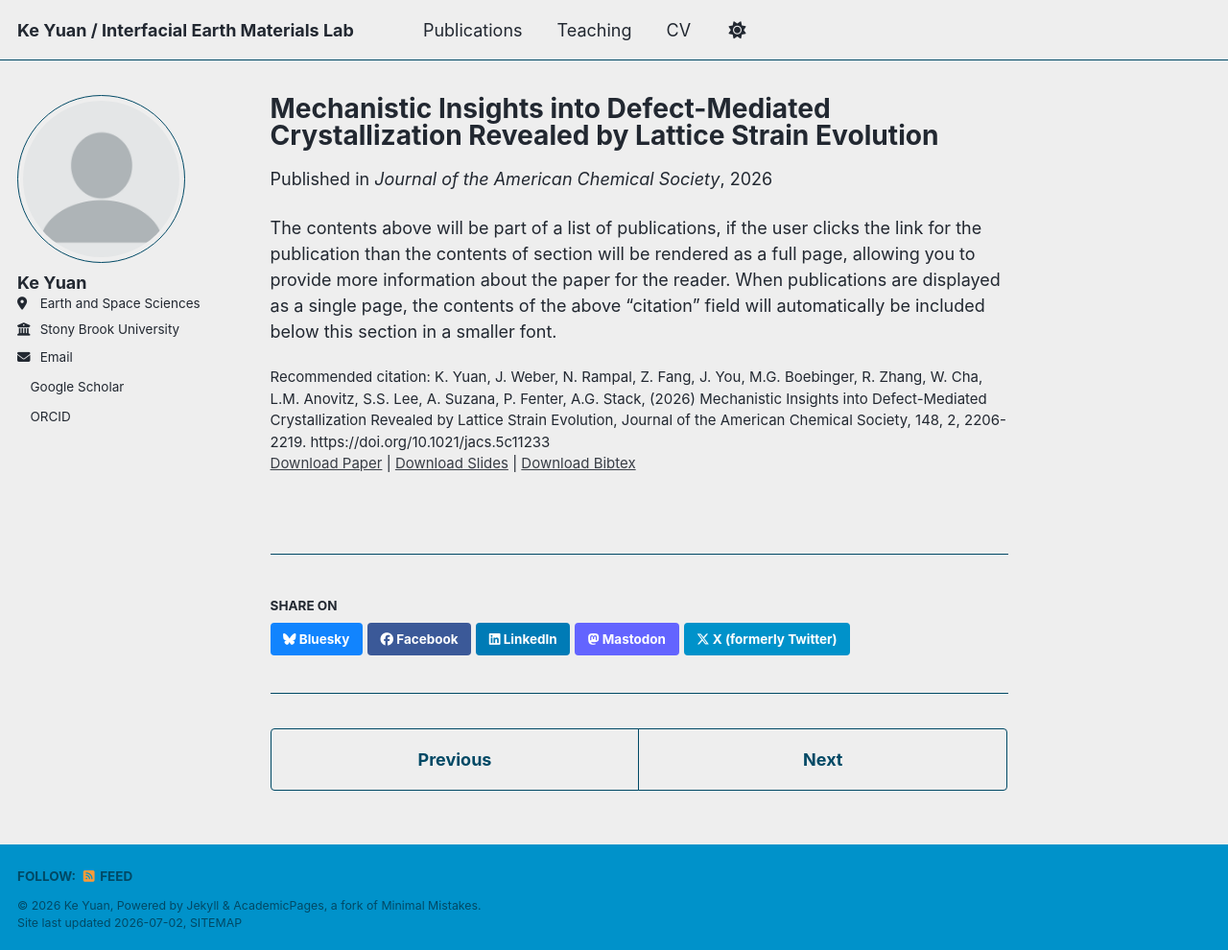
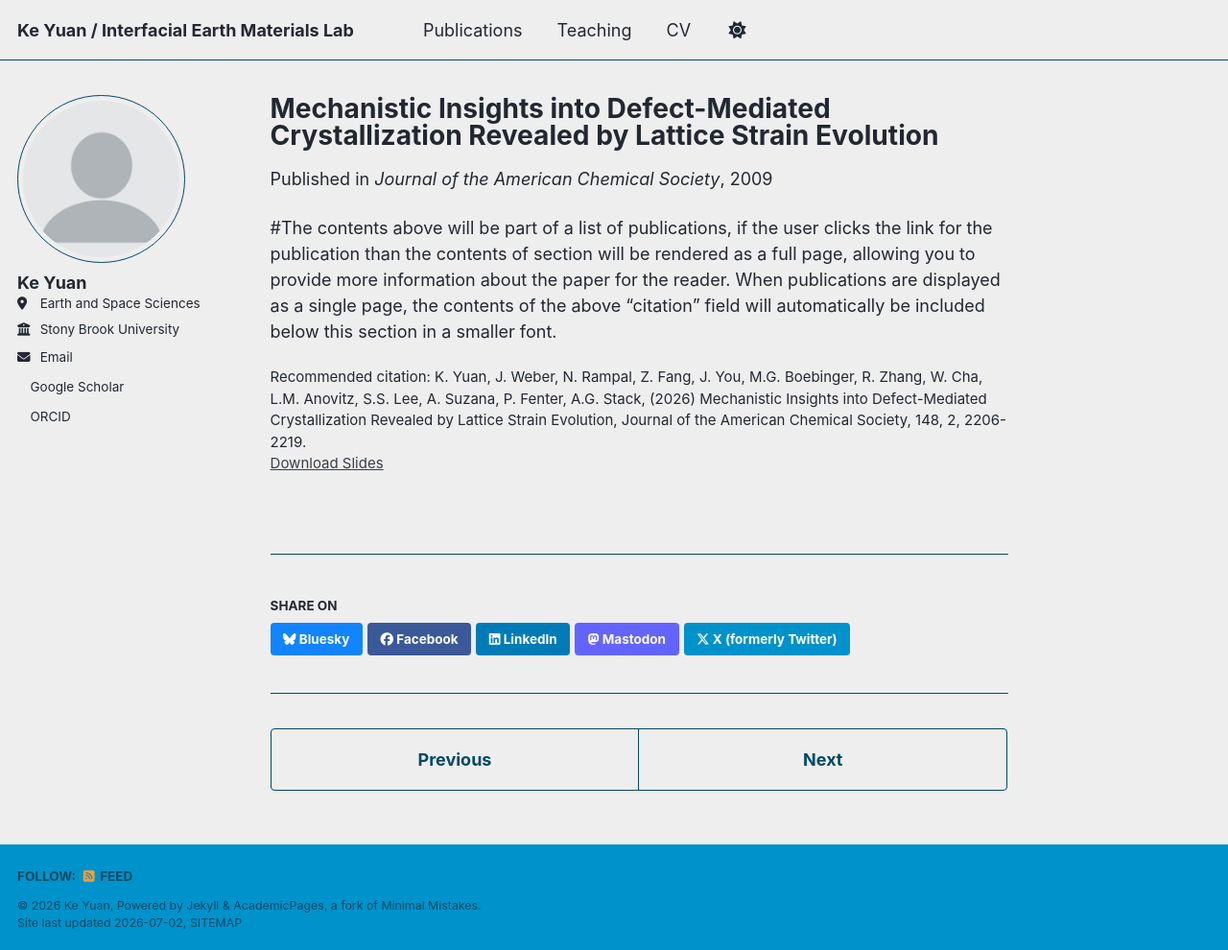
Before and after one commit to interface-earth/interface.github.io, a Jekyll site: the page built from _publications/2009-10-01-paper-title-number-1.md, in a window 1280 px wide and 990 px high. Shown: the whole window at 96% size. Built offline with Jekyll 4.4.1, drawn with Linux system fonts in a browser that asks for light colours; a style sheet for code colours, icons or effects is not loaded; part of the change alters nothing that is shown.

Commit message:
Update publication metadata in markdown file
Commented out the excerpt, date, paper URL, and BibTeX URL fields. Updated the slides URL to a DOI link.

```diff
--- a/_publications/2009-10-01-paper-title-number-1.md
+++ b/_publications/2009-10-01-paper-title-number-1.md
@@ -3,12 +3,12 @@ title: "Mechanistic Insights into Defect-Mediated Crystallization Revealed by La
 collection: publications
 category: manuscripts
 permalink: /publication/2009-10-01-paper-title-number-1
-excerpt: 'This paper is about the number 1. The number 2 is left for future work.'
-date: 2026-10-01
+#excerpt: 'This paper is about the number 1. The number 2 is left for future work.'
+#date: 2026-10-01
 venue: 'Journal of the American Chemical Society'
-slidesurl: 'https://academicpages.github.io/files/slides1.pdf'
-paperurl: 'https://academicpages.github.io/files/paper1.pdf'
-bibtexurl: 'https://academicpages.github.io/files/bibtex1.bib'
-citation: 'K. Yuan, J. Weber, N. Rampal, Z. Fang, J. You, M.G. Boebinger, R. Zhang, W. Cha, L.M. Anovitz, S.S. Lee, A. Suzana, P. Fenter, A.G. Stack, (2026) Mechanistic Insights into Defect-Mediated Crystallization Revealed by Lattice Strain Evolution, Journal of the American Chemical Society, 148, 2, 2206-2219. https://doi.org/10.1021/jacs.5c11233'
+slidesurl: 'https://doi.org/10.1021/jacs.5c11233'
+#paperurl: 'https://academicpages.github.io/files/paper1.pdf'
+#bibtexurl: 'https://academicpages.github.io/files/bibtex1.bib'
+citation: 'K. Yuan, J. Weber, N. Rampal, Z. Fang, J. You, M.G. Boebinger, R. Zhang, W. Cha, L.M. Anovitz, S.S. Lee, A. Suzana, P. Fenter, A.G. Stack, (2026) Mechanistic Insights into Defect-Mediated Crystallization Revealed by Lattice Strain Evolution, Journal of the American Chemical Society, 148, 2, 2206-2219.'
 ---
-The contents above will be part of a list of publications, if the user clicks the link for the publication than the contents of section will be rendered as a full page, allowing you to provide more information about the paper for the reader. When publications are displayed as a single page, the contents of the above "citation" field will automatically be included below this section in a smaller font.
+#The contents above will be part of a list of publications, if the user clicks the link for the publication than the contents of section will be rendered as a full page, allowing you to provide more information about the paper for the reader. When publications are displayed as a single page, the contents of the above "citation" field will automatically be included below this section in a smaller font.
```
